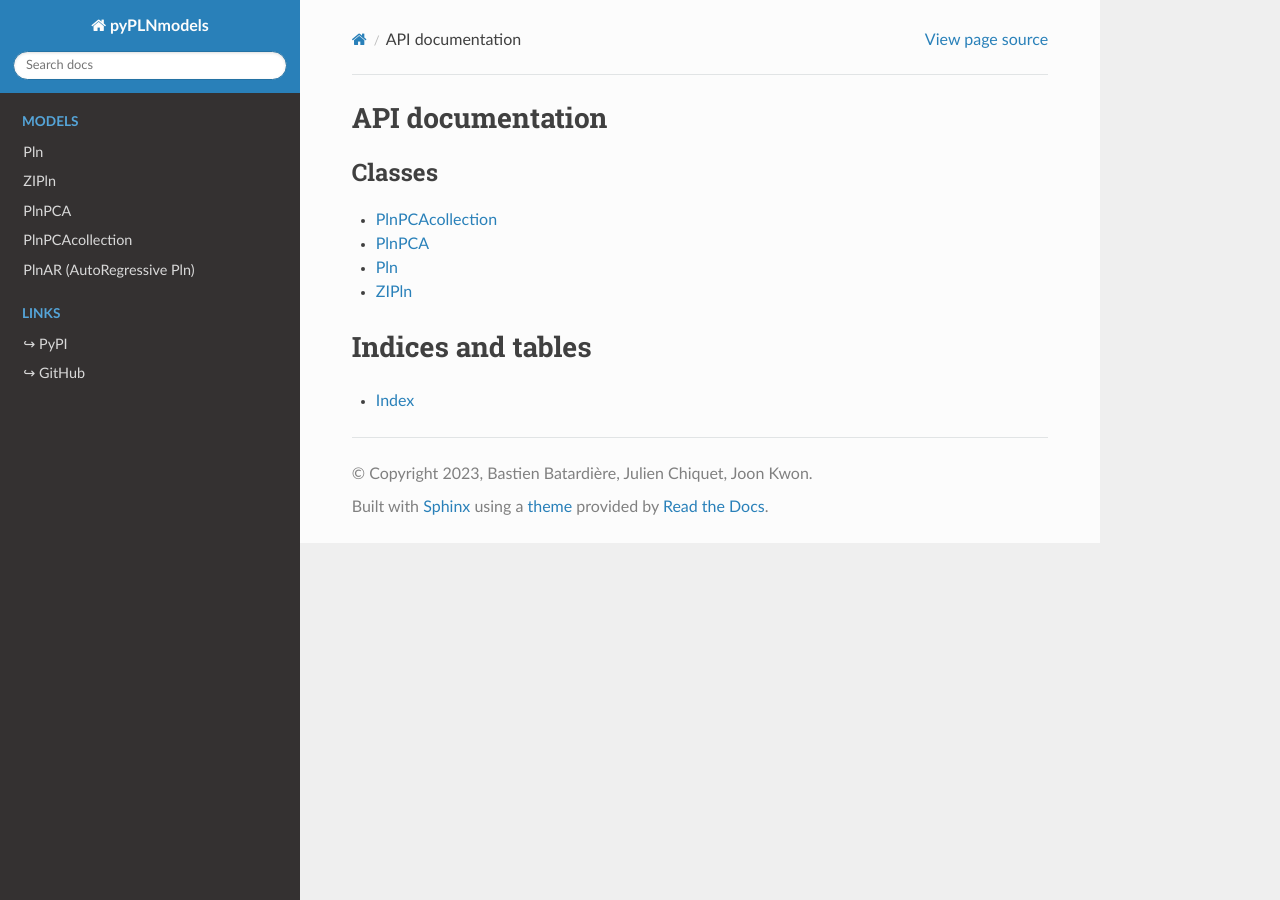
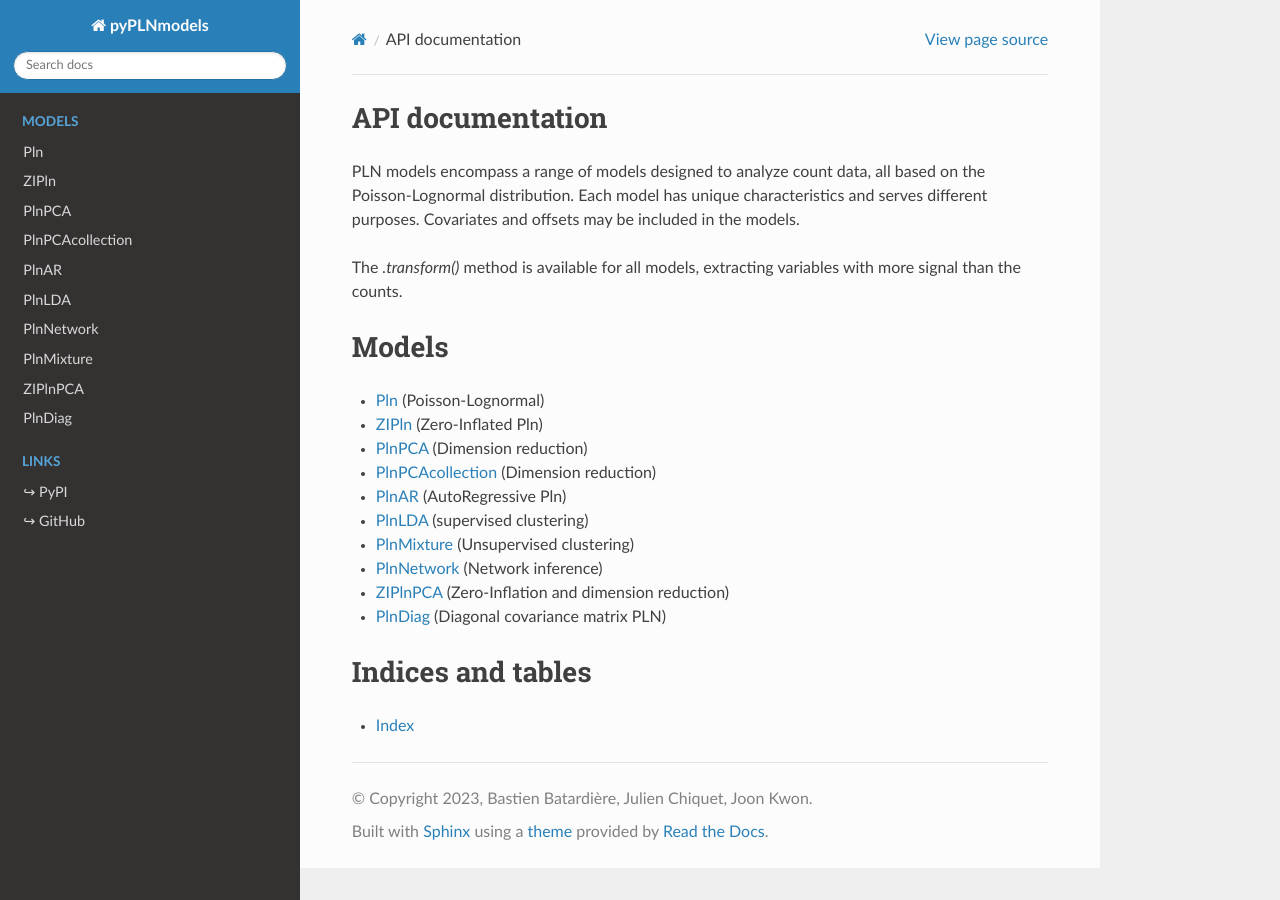
Before and after one commit to PLN-team/pyPLNmodels, a Sphinx documentation site: the page built from docs/source/documentation.rst, in a window 1280 px wide. Built offline with Sphinx 7.4.7 and the Read the Docs theme 3.1.0, drawn with Linux system fonts in a browser that asks for light colours; pages that are not in the unit, such as notebooks, are missing from menus.

Commit message:
Add documentation.

```diff
--- a/docs/source/documentation.rst
+++ b/docs/source/documentation.rst
@@ -2,14 +2,28 @@
 API documentation
 =================
 
-.. toctree::
-   :maxdepth: 1
-   :caption: Classes
 
-   ./plnpcacollection.rst
-   ./plnpca.rst
-   ./pln.rst
-   ./zipln.rst
+PLN models encompass a range of models designed to analyze count data, all
+based on the Poisson-Lognormal distribution. Each model has unique
+characteristics and serves different purposes. Covariates and offsets may be included in the models.
+
+The `.transform()` method is
+available for all models, extracting variables with more signal than the
+counts.
+
+
+Models
+======
+- :doc:`Pln <pln>` (Poisson-Lognormal)
+- :doc:`ZIPln <zipln>` (Zero-Inflated Pln)
+- :doc:`PlnPCA <plnpca>` (Dimension reduction)
+- :doc:`PlnPCAcollection <plnpcacollection>` (Dimension reduction)
+- :doc:`PlnAR <plnar>` (AutoRegressive Pln)
+- :doc:`PlnLDA <plnlda>` (supervised clustering)
+- :doc:`PlnMixture <plnmixture>` (Unsupervised clustering)
+- :doc:`PlnNetwork <plnnetwork>` (Network inference)
+- :doc:`ZIPlnPCA <ziplnpca>`  (Zero-Inflation and dimension reduction)
+- :doc:`PlnDiag <plndiag>` (Diagonal covariance matrix PLN)
 
 
 
@@ -18,7 +32,6 @@ API documentation
    :caption: Sampling PLN data
 
 
-
 Indices and tables
 ==================
 
--- a/docs/source/index.rst
+++ b/docs/source/index.rst
@@ -36,6 +36,11 @@ Overview
    plnpca
    plnpcacollection
    plnar
+   plnlda
+   plnnetwork
+   plnmixture
+   ziplnpca
+   plndiag
 
 
 .. toctree::
--- a/docs/source/plnar.rst
+++ b/docs/source/plnar.rst
@@ -1,5 +1,5 @@
-PlnAR (AutoRegressive Pln)
-==========================
+PlnAR
+=====
 
 PlnAR Documentation
 -------------------
```
Also changed, not shown: README.md (+6 -2 lines), docs/source/plndiag.rst (added, +17 -0 lines), docs/source/plnlda.rst (+7 -0 lines), docs/source/plnmixture.rst (added, +22 -0 lines), docs/source/plnnetwork.rst (added, +25 -0 lines), 9 other files.
